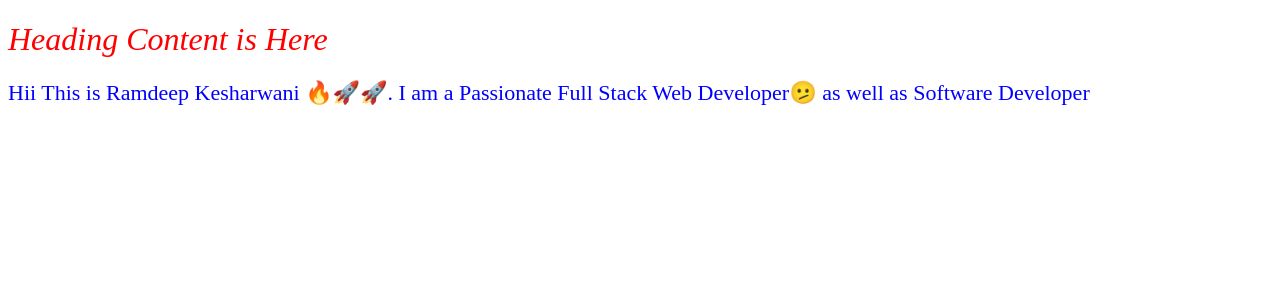
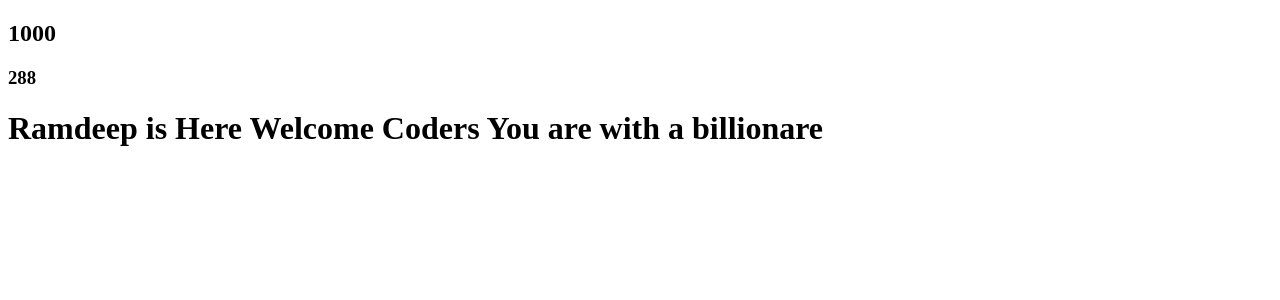
Before and after one commit to ram8528/WebDevCode, a React (Vite) app: page / in a window 1280 px wide. Shown: the top 300 px of the page. Built offline with nearby package versions, Linux system fonts and the light colour scheme.

Commit message:
Day3 Just React JSX FUnctional

```diff
--- a/App.js
+++ b/App.js
@@ -1,39 +1,71 @@
-// Manipulate the HTML DOM using Javscript
-// const heading = document.createElement("h1");
-// heading.innerHTML = "Namaste Everyone";
-// const root = document.getElementById("root");
-// root.appendChild(heading);
-
-// Manipulate the HTML DOM using React
-
-// Create nested React Elements
-
-
 import React from "react";
 import ReactDOM from "react-dom/client";
 
-const heading  =  React.createElement(
-    "h1",
-    {
-        id:"title1",
-        // style:{
-        //     background:"cyan",
-        // },
-        className: "title1"
-    },
-    "Heading Content is Here"
+/*const heading = React.createElement(
+  "h1",
+  {
+    id: "heading",
+  },
+  "This is React Lecture 3🚀🚀🚀🚀🚀🚀🚀🚀"
 );
 
-const paragraph = React.createElement(
-    "p",
-    {
-        id: "para1"
-    },
-    "Hii This is Ramdeep Kesharwani 🔥🚀🚀. I am a Passionate Full Stack Web Developer🫤 as well as Software Developer"
-)
+const root = ReactDOM.createRoot(document.getElementById("root"));
+root.render(heading);
+*/
 
-const root1 = ReactDOM.createRoot(document.getElementById("root1"));
-root1.render(heading);
+/// Now this is a JSX Code While the above one is purely React
 
-const root2 = ReactDOM.createRoot(document.getElementById("root2"));
-root2.render(paragraph);
+//const jsxHeading = <h1 id="heading">This is React Lecture 3🚀🚀🚀🚀🚀🚀🚀🚀</h1>;
+const jsxHeading = (
+  <h1 className="heading">This is React Lecture 3🚀🚀🚀🚀🚀🚀🚀🚀</h1>
+);
+// console.log(jsxHeading);
+
+const root = ReactDOM.createRoot(document.getElementById("root"));
+// root.render(jsxHeading);
+
+
+//            -----   React Functional Component
+
+const HeadingComponent = () => {
+    return (<h1>Ramdeep Kesharwani😍😍😍</h1>);
+};
+
+// root.render(<HeadingComponent/>);
+
+//          ------ JSX with Normal JS FUnction e\without arrow function but this is not a good approach
+
+const tit = (
+    <h1>Ram9395</h1>
+);
+
+const Title = function(){
+    return (
+
+        <div>{tit}
+    <h1 className="head">Ramdeep Kesharwani8528397877</h1>
+    <HeadingComponent/>
+    </div>
+    // In this code we have done 3 task
+    // 1. We have invoked a function inside jsx TItle
+    // 2. We have given a h1 tag inside div from our Side
+    // 3. RFC inside RFC
+);
+};
+
+// root.render(<Title/>);
+
+const num = 1000;
+const NewComponent = () =>{
+    return (
+    <div id="container">
+        {/* <NewComponent/> */}
+        <h2>{num}</h2>
+        <h3>{290+98-100}</h3>
+        <h1>Ramdeep is Here Welcome Coders You are with a billionare</h1>
+
+    </div>
+    );
+};
+
+root.render(<NewComponent/>);
--- a/index.html
+++ b/index.html
@@ -11,22 +11,10 @@
     </div>
     <div id="root2">
     </div>
-    <!-- <script>
-        let heading = document.createElement("h1");
-        let content = prompt("What do you want to enter here");
-        // console.log(content);
-        heading.innerHTML = content;
-        let root = document.getElementById("root");
-        root.appendChild(heading);
-    </script> -->
-    <!-- <script
-      crossorigin
-      src="https://unpkg.com/react@18/umd/react.production.min.js"
-    ></script>
-    <script
-      crossorigin
-      src="https://unpkg.com/react-dom@18/umd/react-dom.production.min.js"
-    ></script> -->
+
+    <div id="root">
+      <!-- <h1>Ramdeep Kesharwani is a BCA Graduate cum Developer 😍</h1> -->
+    </div>
 
     <script type="module" src="./App.js"></script>
   </body>
--- a/package.json
+++ b/package.json
@@ -3,6 +3,8 @@
   "version": "1.0.0",
   "description": "This is Daywise React Code Section ",
   "scripts": {
+    "start": "parcel index.html",
+    "build": "parcel build index.html",
     "test": "jest"
   },
   "repository": {
```
